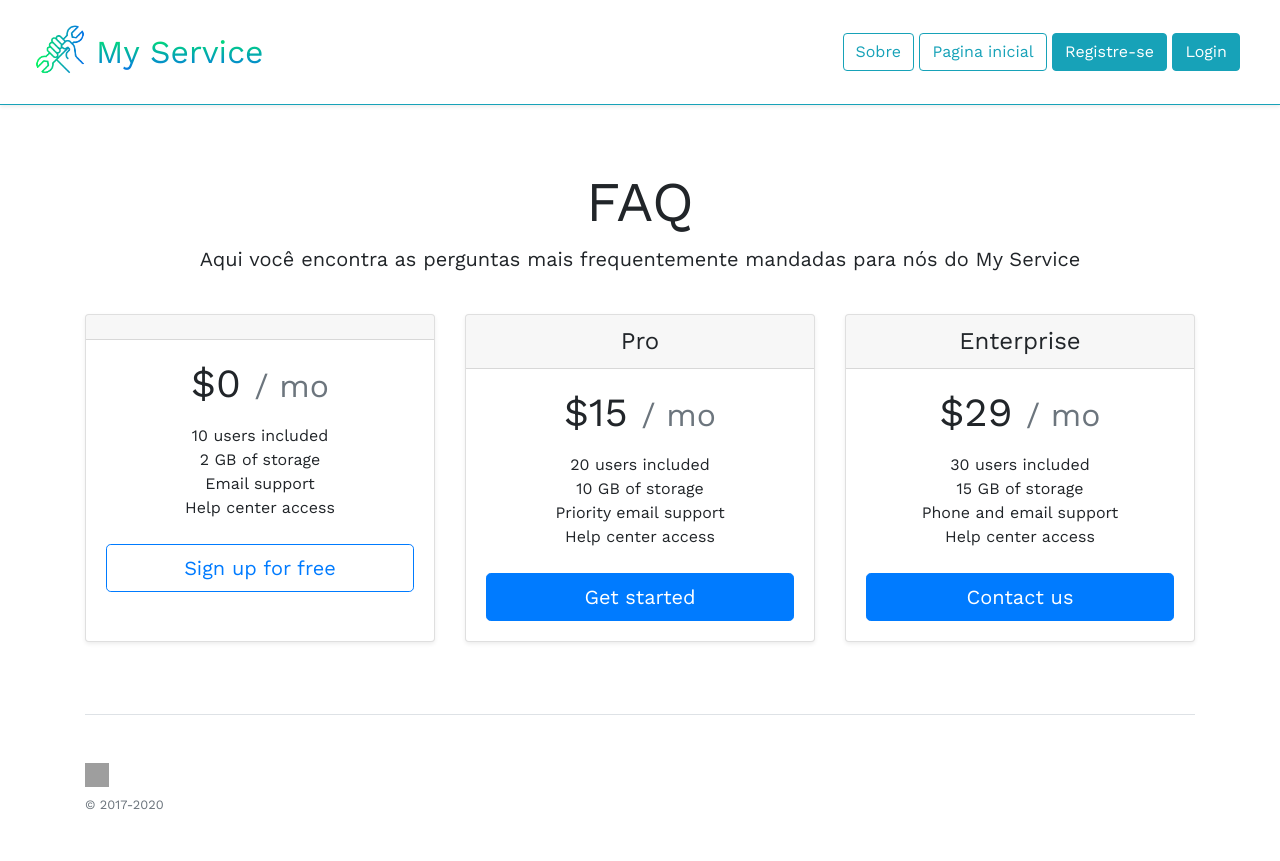
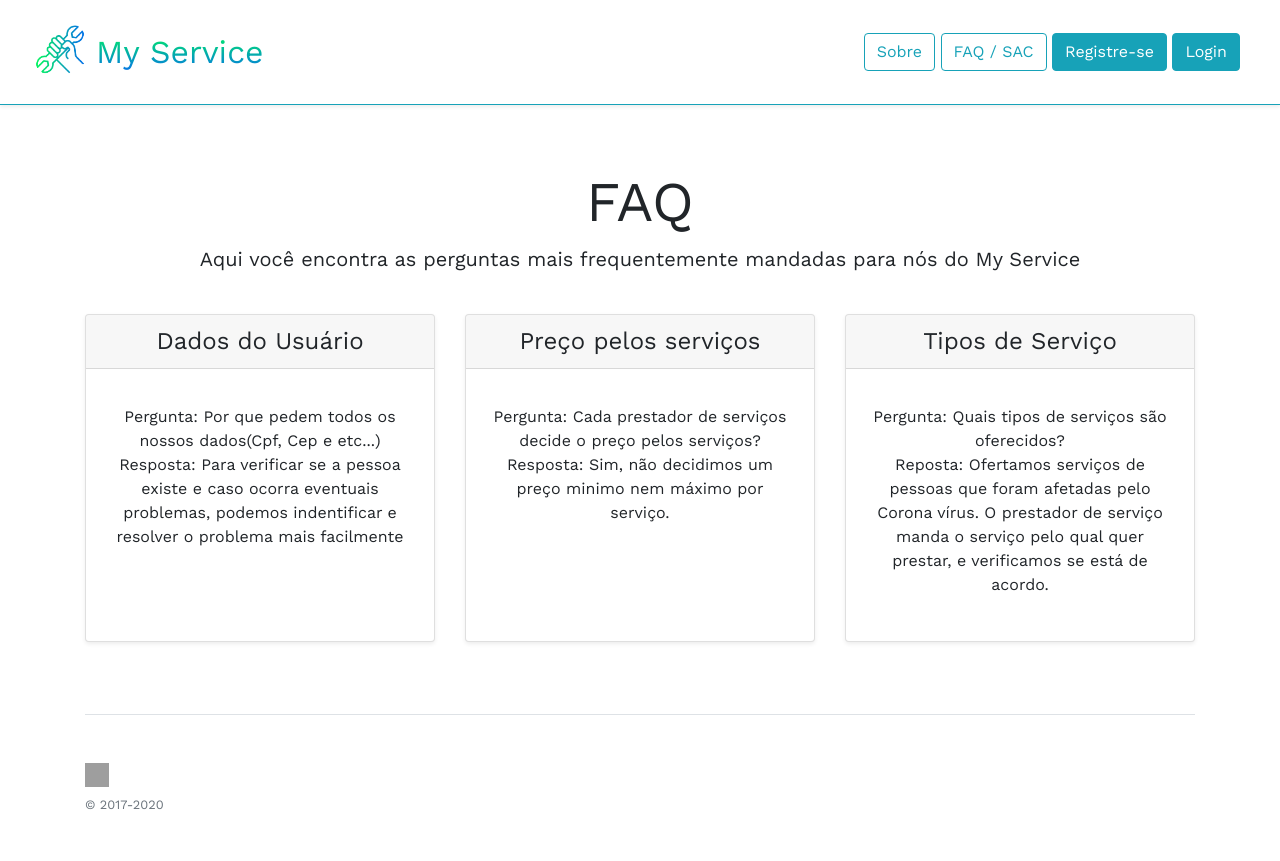
Before and after one commit to abdielmartins/myservice, a Django app: page /faq in a window 1280 px wide. Shown: the top 861 px of the page. Run offline with Django 3.2, Linux system fonts and the light colour scheme; some libraries are stand-ins or nearby versions; grey boxes are pictures that could not be loaded.

Commit message:
texto do Faq

```diff
--- a/templates/faq.html
+++ b/templates/faq.html
@@ -22,18 +22,24 @@
 
   <body>
 <header>
-        <div class="d-flex flex-column flex-md-row align-items-center p-3 px-md-4 mb-3 bg-white border-bottom border-info shadow-sm">
-            <a href="/"><img class="" src="/static/images/assets/myservice.png" alt="" width="72" height="72"></a>
-            <h5 class="my-0 mr-md-auto" id="gradient">My Service</h5>
-            <nav class="my-2 my-md-0 mr-md-3">
-
-              <a class="btn btn-outline-info" href="/about">Sobre</a>
-              <a class="btn btn-outline-info" href="/home">Pagina inicial</a>
-              <a class="btn btn-info" href="/accounts/register/">Registre-se</a>
-              <a class="btn btn-info" href="/accounts/login/">Login</a>
-
-            </nav>
-          </div>
+      <div class="d-flex flex-column flex-md-row align-items-center p-3 px-md-4 mb-3 bg-white border-bottom border-info shadow-sm">
+          <a href="{% url 'home' %}"><img class="" src="{% static "images/assets/myservice.png" %}" alt="" width="72" height="72"></a>
+          <h5 class="my-0 mr-md-auto" id="gradient">My Service</h5>
+          <nav class="my-2 my-md-0 mr-md-3">
+            {% if user.is_authenticated %}
+            <a class="btn btn-outline-info" href="{% url 'about' %}">Sobre</a>
+            <a class="btn btn-outline-info" href="{% url 'faq' %}">FAQ / SAC</a>
+            <a class="btn btn-info" href="{% url 'create' %}">Anunciar</a>
+            <a class="btn btn-info" href="{% url 'main' %}">Contratar</a>
+            <a class="btn btn-info" href="{% url 'logout' %}">Logout</a>
+            {% else %}
+            <a class="btn btn-outline-info" href="{% url 'about' %}">Sobre</a>
+            <a class="btn btn-outline-info" href="{% url 'faq' %}">FAQ / SAC</a>
+            <a class="btn btn-info" href="{% url 'register' %}">Registre-se</a>
+            <a class="btn btn-info" href="{% url 'login' %}">Login</a>
+            {% endif %}
+          </nav>
+        </div>
     </header>
 <div class="pricing-header px-3 py-3 pt-md-5 pb-md-4 mx-auto text-center">
   <h1 class="display-4">FAQ</h1>
@@ -45,47 +51,36 @@
   <div class="card-deck mb-3 text-center">
     <div class="card mb-4 shadow-sm">
       <div class="card-header">
-        <h4 class="my-0 font-weight-normal"></h4>
+        <h4 class="my-0 font-weight-normal">Dados do Usuário</h4>
       </div>
       <div class="card-body">
-        <h1 class="card-title pricing-card-title">$0 <small class="text-muted">/ mo</small></h1>
         <ul class="list-unstyled mt-3 mb-4">
-          <li>10 users included</li>
-          <li>2 GB of storage</li>
-          <li>Email support</li>
-          <li>Help center access</li>
+          <li>Pergunta: Por que pedem todos os nossos dados(Cpf, Cep e etc...)</li>
+          <li>Resposta: Para verificar se a pessoa existe e caso ocorra eventuais problemas, podemos indentificar e resolver o problema mais facilmente  </li>
         </ul>
-        <button type="button" class="btn btn-lg btn-block btn-outline-primary">Sign up for free</button>
       </div>
     </div>
     <div class="card mb-4 shadow-sm">
       <div class="card-header">
-        <h4 class="my-0 font-weight-normal">Pro</h4>
+        <h4 class="my-0 font-weight-normal">Preço pelos serviços</h4>
       </div>
       <div class="card-body">
-        <h1 class="card-title pricing-card-title">$15 <small class="text-muted">/ mo</small></h1>
         <ul class="list-unstyled mt-3 mb-4">
-          <li>20 users included</li>
-          <li>10 GB of storage</li>
-          <li>Priority email support</li>
-          <li>Help center access</li>
+          <li>Pergunta: Cada prestador de serviços decide o preço pelos serviços?</li>
+          <li>Resposta: Sim, não decidimos um preço minimo nem máximo por serviço. </li>
+
         </ul>
-        <button type="button" class="btn btn-lg btn-block btn-primary">Get started</button>
       </div>
     </div>
     <div class="card mb-4 shadow-sm">
       <div class="card-header">
-        <h4 class="my-0 font-weight-normal">Enterprise</h4>
+        <h4 class="my-0 font-weight-normal">Tipos de Serviço</h4>
       </div>
       <div class="card-body">
-        <h1 class="card-title pricing-card-title">$29 <small class="text-muted">/ mo</small></h1>
         <ul class="list-unstyled mt-3 mb-4">
-          <li>30 users included</li>
-          <li>15 GB of storage</li>
-          <li>Phone and email support</li>
-          <li>Help center access</li>
+          <li>Pergunta: Quais tipos de serviços são oferecidos?  </li>
+          <li>Reposta:  Ofertamos serviços de pessoas que foram afetadas pelo Corona vírus. O prestador de serviço manda o serviço pelo qual quer prestar, e verificamos se está de acordo. </li>
         </ul>
-        <button type="button" class="btn btn-lg btn-block btn-primary">Contact us</button>
       </div>
     </div>
   </div>
```
